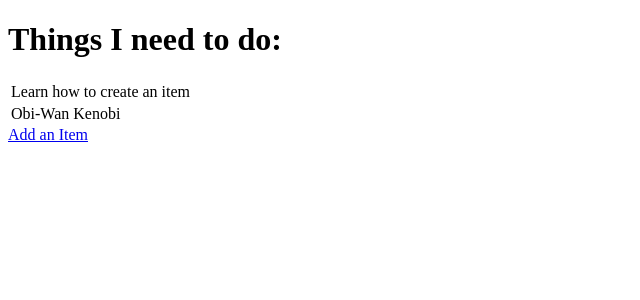
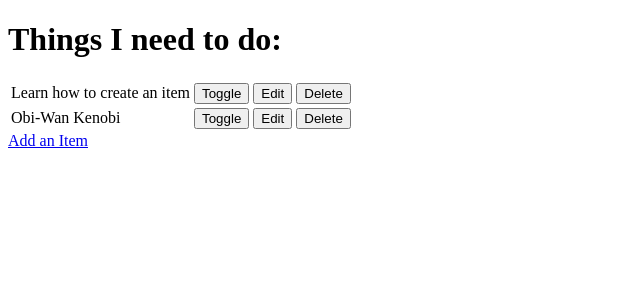
Before and after one commit to NickBaker11/meeting-django, a Django app: page / in a window 1280 px wide. Shown: the top 300 px of the page, without its empty margins (0-640 px from the left). Run offline with Django 3.2, Linux system fonts and the light colour scheme; data comes from the database, SQL or seed files in the repository; both versions use the stored data as it was after the commit.

Commit message:
CRUD DELETE added

```diff
--- a/django_todo/urls.py
+++ b/django_todo/urls.py
@@ -15,10 +15,13 @@ Including another URLconf
 """
 from django.contrib import admin
 from django.urls import path
-from todo.views import get_todo_list, add_item
+from todo import views
 
 urlpatterns = [
     path('admin/', admin.site.urls),
-    path('', get_todo_list, name='get_todo_list'),
-    path('add', add_item, name='add_item')
+    path('', views.get_todo_list, name='get_todo_list'),
+    path('add', views.add_item, name='add_item'),
+    path('edit/<item_id>', views.edit_item, name='edit'),
+    path('toggle/<item_id>', views.toggle_item, name='toggle'),
+    path('delete/<item_id>', views.delete_item, name='delete')
 ]
--- a/todo/templates/todo/todo_list.html
+++ b/todo/templates/todo/todo_list.html
@@ -1,10 +1,12 @@
 <!DOCTYPE html>
 <html lang="en">
+
 <head>
 	<meta charset="UTF-8">
 	<meta name="viewport" content="width=device-width, initial-scale=1.0">
 	<title>To Do!</title>
 </head>
+
 <body>
 	<h1>Things I need to do:</h1>
 	<table>
@@ -15,11 +17,29 @@
 			{% else %}
 			<td>{{ item.name }}</td>
 			{% endif%}
+			<td>
+				<a href="/toggle/{{ item.id }}">
+					<button>Toggle</button>
+				</a>
+			</td>
+			<td>
+				<a href="/edit/{{ item.id }}">
+					<button>Edit</button>
+				</a>
+			</td>
+			<td>
+				<a href="/delete/{{ item.id }}">
+					<button>Delete</button>
+				</a>
+			</td>
 		</tr>
 		{% empty%}
-        <tr><td>You have nothing to do</td></tr>
+		<tr>
+			<td>You have nothing to do</td>
+		</tr>
 		{% endfor %}
 	</table>
 	<a href="/add">Add an Item</a>
 </body>
+
 </html>
--- a/todo/views.py
+++ b/todo/views.py
@@ -1,4 +1,4 @@
-from django.shortcuts import render, redirect
+from django.shortcuts import render, redirect, get_object_or_404
 from .models import Item
 from .forms import Itemform
 
@@ -23,3 +23,30 @@ def add_item(request):
             'form': form
     }
     return render(request, 'todo/add_item.html', context)
+
+
+def edit_item(request, item_id):
+    item = get_object_or_404(Item, id=item_id)
+    if request.method == 'POST':
+        form = Itemform(request.POST, instance=item)
+        if form.is_valid():
+            form.save()
+        return redirect('get_todo_list')
+    form = Itemform()
+    form = Itemform(instance=item)
+    context = {
+            'form': form
+    }
+    return render(request, 'todo/edit_item.html', context)
+
+
+def toggle_item(request, item_id):
+    item = get_object_or_404(Item, id=item_id)
+    item.done = not item.done
+    item.save()
+    return redirect('get_todo_list')
+
+def delete_item(request, item_id):
+    item = get_object_or_404(Item, id=item_id)
+    item.delete()
+    return redirect('get_todo_list')
```
Also changed, not shown: todo/templates/todo/edit_item.html (added, +18 -0 lines), db.sqlite3. Lines whose indentation alone changed are shown as unchanged.
